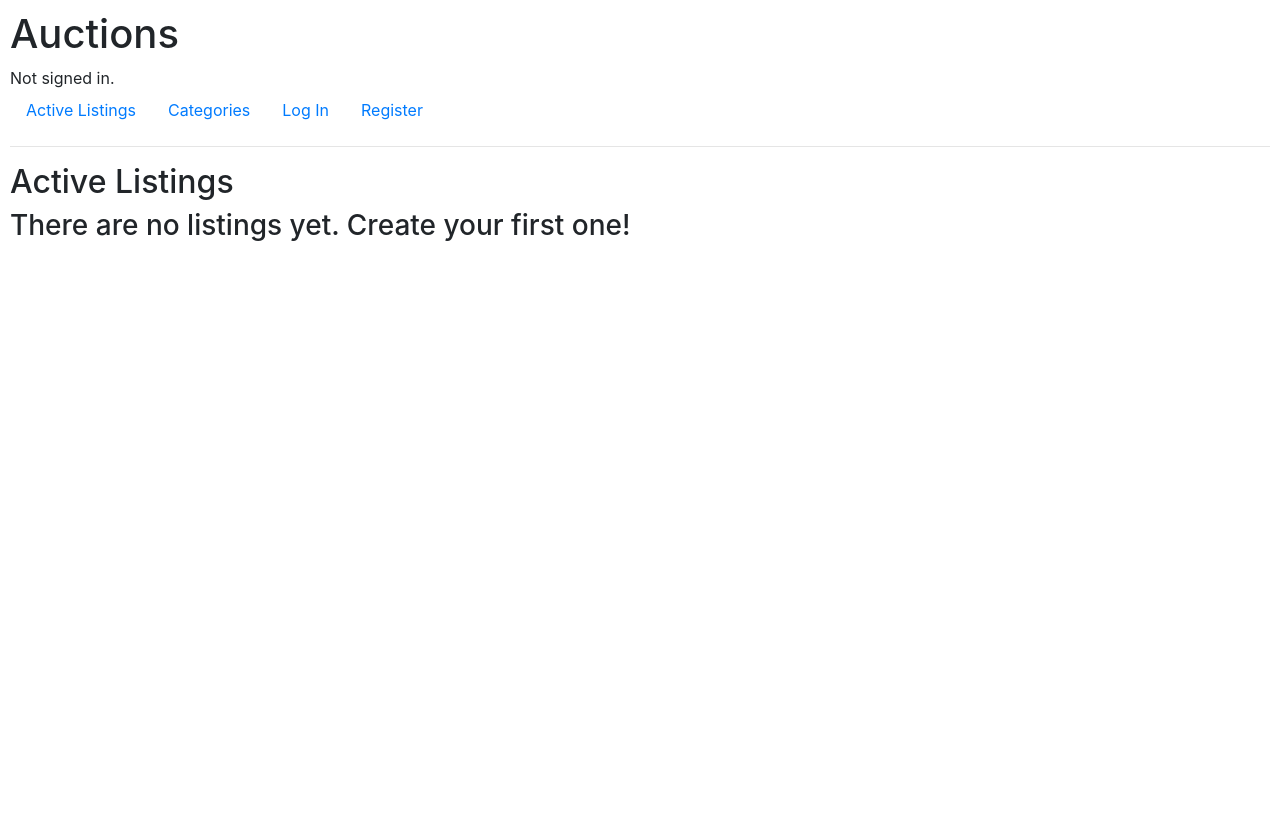
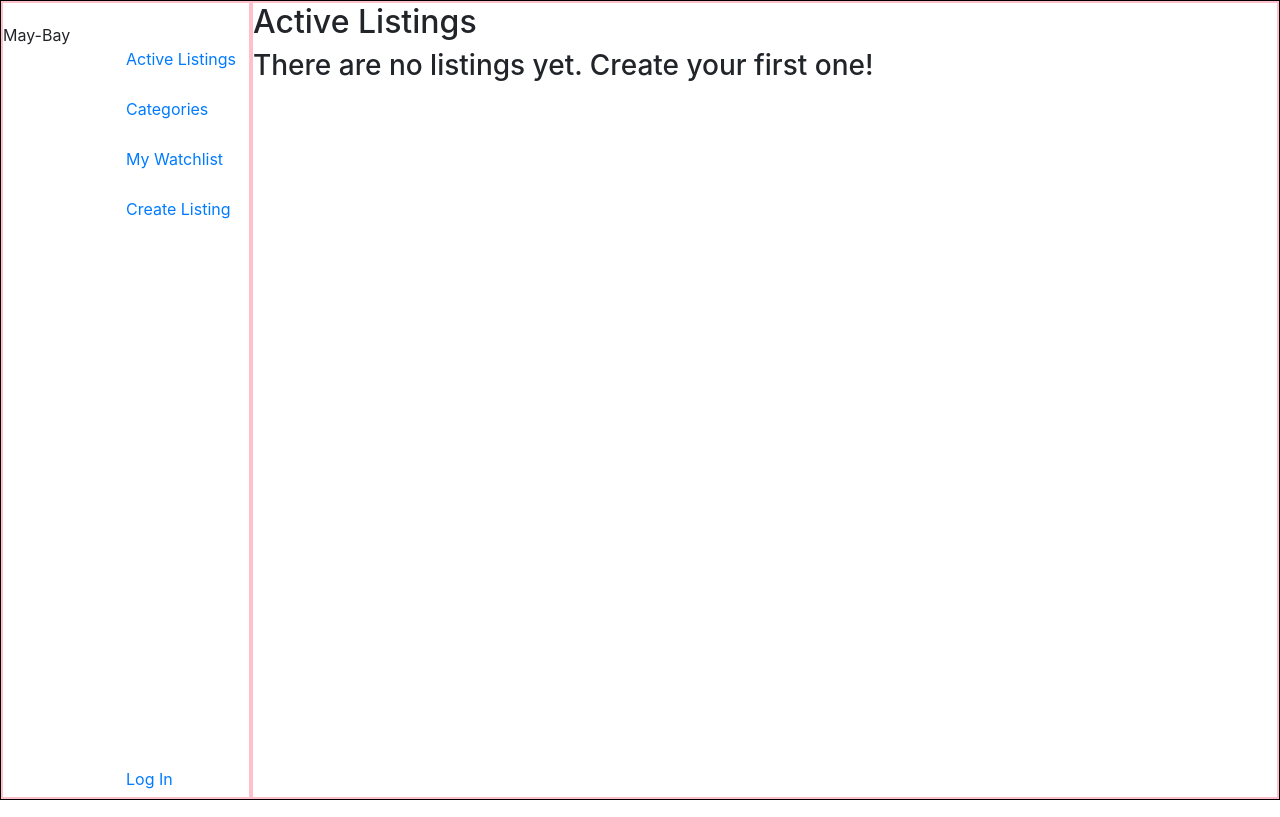
Before and after one commit to TastePate/commerce, a Django app: page / in a window 1280 px wide. Before the commit the page ends 241 px from the top, so only its background shows below. Run offline with Django 3.2, Linux system fonts and the light colour scheme; data that the repository does not hold is empty; some libraries are stand-ins or nearby versions.

Commit message:
add: basic layout markup

```diff
--- a/auctions/static/auctions/styles.css
+++ b/auctions/static/auctions/styles.css
@@ -1,7 +1,37 @@
-body {
-    padding: 10px;
+html, body {
+    margin: 0;
+    padding: 0;
+    height: 100%
 }
 
-.listings-item{
-    border: thick double black;
+.page {
+    display: grid;
+    grid-template-columns: 250px 1fr;
+    height: 100vh;
+    border: 1px solid black;
 }
+
+.page > * {
+    border: 2px solid pink;
+}
+
+.menu {
+    display: flex;
+    flex-direction: column;
+    height: 100%;
+    margin-top: 20px;
+}
+
+.menu-element {
+    display: grid;
+    grid-template-columns: 1fr 1fr;
+}
+
+.menu-element > svg {
+    height: 50px;
+    width: 50px;
+}
+
+.menu-element.logout {
+    margin-top: auto;
+}
--- a/auctions/templates/auctions/layout.html
+++ b/auctions/templates/auctions/layout.html
@@ -8,47 +8,83 @@
         <link href="{% static 'auctions/styles.css' %}" rel="stylesheet">
     </head>
     <body>
-        {% if messages %}
-            {% for message in messages %}
-                <div>{{ message }}</div>
-            {% endfor %}
-        {% endif %}
-        <h1>Auctions</h1>
-        <div>
-            {% if user.is_authenticated %}
-                Signed in as <strong>{{ user.username }}</strong>.
-            {% else %}
-                Not signed in.
-            {% endif %}
+<!--        {% if messages %}-->
+<!--            {% for message in messages %}-->
+<!--                <div>{{ message }}</div>-->
+<!--            {% endfor %}-->
+<!--        {% endif %}-->
+<!--        <h1>Auctions</h1>-->
+<!--        <div>-->
+<!--            {% if user.is_authenticated %}-->
+<!--                Signed in as <strong>{{ user.username }}</strong>.-->
+<!--            {% else %}-->
+<!--                Not signed in.-->
+<!--            {% endif %}-->
+<!--        </div>-->
+<!--        <ul class="nav">-->
+<!--            <li class="nav-item">-->
+<!--                <a class="nav-link" href="{% url 'index' %}">Active Listings</a>-->
+<!--            </li>-->
+<!--            <li class="nav-item">-->
+<!--                <a class="nav-link" href="{% url 'categories' %}">Categories</a>-->
+<!--            </li>-->
+<!--            {% if user.is_authenticated %}-->
+<!--                <li class="nav-item">-->
+<!--                    <a class="nav-link" href="{% url 'logout' %}">Log Out</a>-->
+<!--                </li>-->
+<!--                <li class="nav-item">-->
+<!--                    <a class="nav-link" href="{% url 'create' %}">Create Listing</a>-->
+<!--                </li>-->
+<!--                <li class="nav-item">-->
+<!--                    <a class="nav-link" href="{% url 'watchlist' %}">My Watchlist</a>-->
+<!--                </li>-->
+<!--            {% else %}-->
+<!--                <li class="nav-item">-->
+<!--                    <a class="nav-link" href="{% url 'login' %}">Log In</a>-->
+<!--                </li>-->
+<!--                <li class="nav-item">-->
+<!--                    <a class="nav-link" href="{% url 'register' %}">Register</a>-->
+<!--                </li>-->
+<!--            {% endif %}-->
+<!--        </ul>-->
+<!--        <hr>-->
+        <div class="page">
+            <aside>
+                <div class="menu">
+                    <div class="logo">
+                        <span>May-Bay</span>
+                    </div>
+                    <div class="menu-element">
+                        <svg></svg>
+                        <span><a href="{% url 'index' %}">Active Listings</a></span>
+                    </div>
+                    <div class="menu-element">
+                        <svg></svg>
+                        <span><a href="{% url 'categories' %}">Categories</a></span>
+                    </div>
+                    <div class="menu-element">
+                        <svg></svg>
+                        <span><a href="{% url 'watchlist' %}">My Watchlist</a></span>
+                    </div>
+                    <div class="menu-element">
+                        <svg></svg>
+                        <span><a href="{% url 'create' %}">Create Listing</a></span>
+                    </div>
+                    <div class="menu-element logout">
+                        {% if not user.is_authenticated %}
+                            <svg></svg>
+                            <span><a href="{% url 'login' %}">Log In</a></span>
+                        {% else %}
+                            <svg></svg>
+                            <span><a href="{% url 'logout' %}">Log Out</a></span>
+                        {% endif %}
+                    </div>
+                </div>
+            </aside>
+            <main>
+                {% block body %}
+                {% endblock %}
+            </main>
         </div>
-        <ul class="nav">
-            <li class="nav-item">
-                <a class="nav-link" href="{% url 'index' %}">Active Listings</a>
-            </li>
-            <li class="nav-item">
-                <a class="nav-link" href="{% url 'categories' %}">Categories</a>
-            </li>
-            {% if user.is_authenticated %}
-                <li class="nav-item">
-                    <a class="nav-link" href="{% url 'logout' %}">Log Out</a>
-                </li>
-                <li class="nav-item">
-                    <a class="nav-link" href="{% url 'create' %}">Create Listing</a>
-                </li>
-                <li class="nav-item">
-                    <a class="nav-link" href="{% url 'watchlist' %}">My Watchlist</a>
-                </li>
-            {% else %}
-                <li class="nav-item">
-                    <a class="nav-link" href="{% url 'login' %}">Log In</a>
-                </li>
-                <li class="nav-item">
-                    <a class="nav-link" href="{% url 'register' %}">Register</a>
-                </li>
-            {% endif %}
-        </ul>
-        <hr>
-        {% block body %}
-        {% endblock %}
     </body>
 </html>
```
